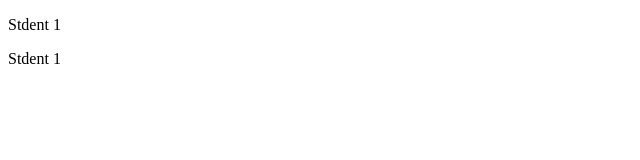
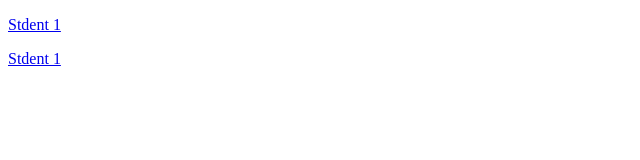
Before and after one commit to einkvan/learner, a plain HTML site: page index.html in a window 1280 px wide. Shown: the whole page, without its empty margins (0-640 px from the left). Drawn offline with Linux system fonts and the light colour scheme.

Commit message:
fixed href

```diff
--- a/index.html
+++ b/index.html
@@ -5,7 +5,7 @@
 <title>Klasse 9C</title>
 </head>
 <body>
-<p><href src="./stdent1/">Stdent 1</p>
-<p><href src="./stdent2/">Stdent 1</p>
+<p><a href="./stdent1/">Stdent 1</p>
+<p><a href="./stdent2/">Stdent 1</p>
 </body>
 </html>
```
